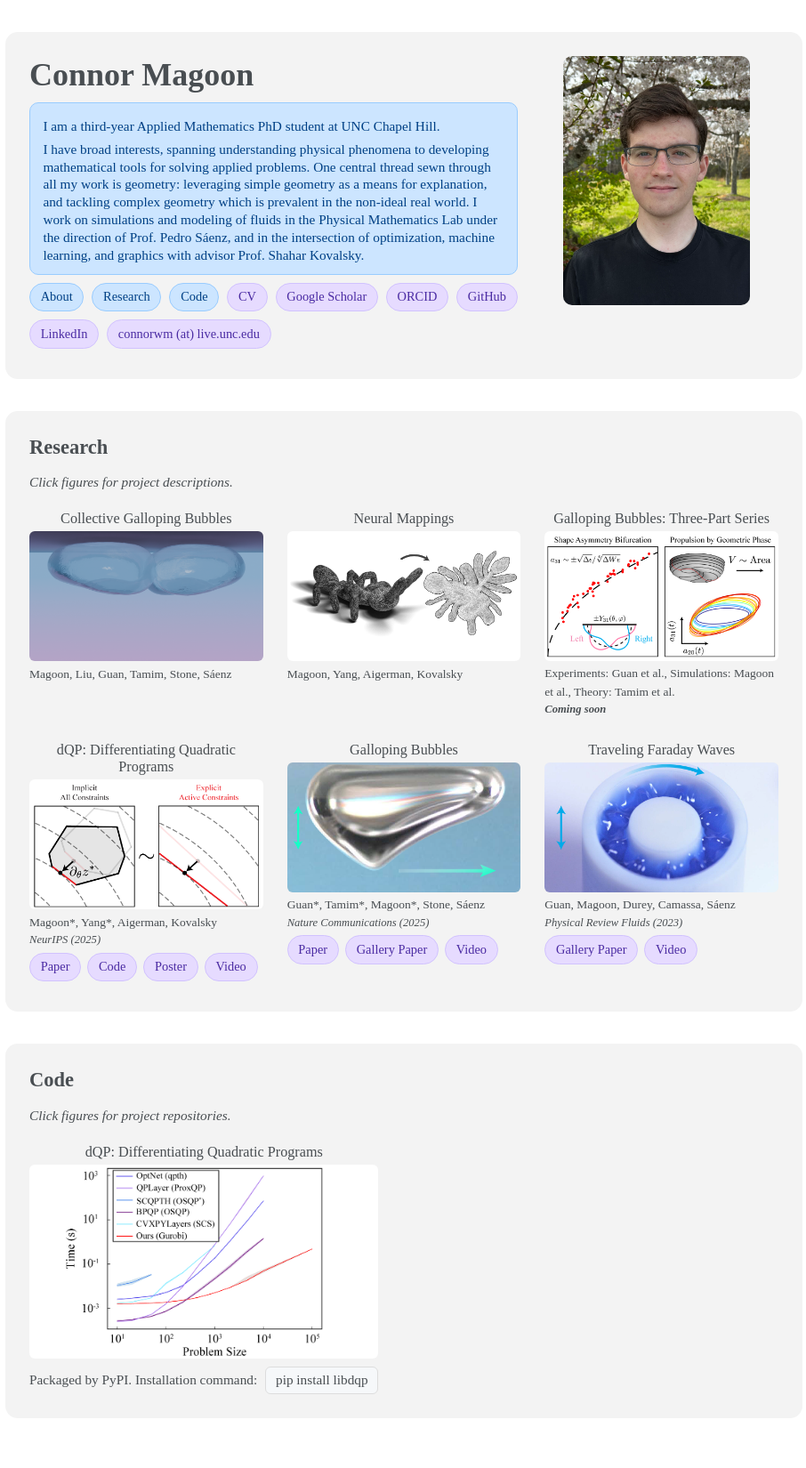
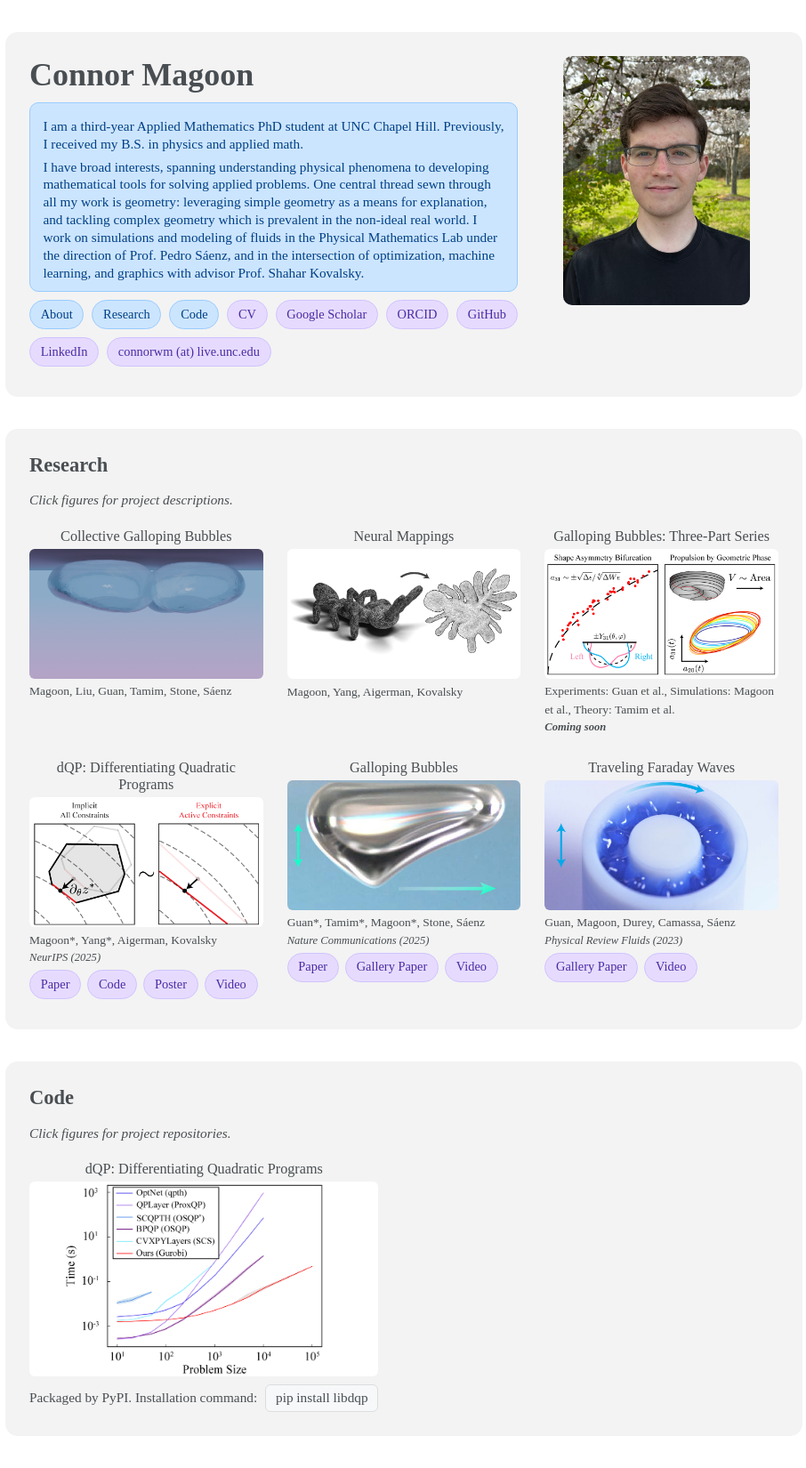
Before and after one commit to cwmagoon/cwmagoon.github.io, a Jekyll site: the page built from _pages/about.md, in a window 1280 px wide. Shown: the whole page at 89% size, without its empty margins (186-1092 px from the left). Built offline with Jekyll 4.4.1, drawn with Linux system fonts in a browser that asks for light colours.

Commit message:
add B.S.

```diff
--- a/_pages/about.md
+++ b/_pages/about.md
@@ -225,7 +225,7 @@ document.addEventListener("DOMContentLoaded", () => {
 
       <!-- About Box -->
       <div style="background:#cce5ff; color:#004085; border-radius:10px; padding:0.6rem 0.8rem; font-size:0.85rem; line-height:1.3; border: 1px solid #99ccff;">
-        <p style="margin:0.3rem 0 0.3rem 0;"> I am a third-year Applied Mathematics PhD student at UNC Chapel Hill. </p>
+        <p style="margin:0.3rem 0 0.3rem 0;"> I am a third-year Applied Mathematics PhD student at UNC Chapel Hill. Previously, I received my B.S. in physics and applied math. </p>
         I have broad interests, spanning understanding physical phenomena to developing mathematical tools for solving applied problems. One central thread sewn through all my work is geometry: leveraging simple geometry as a means for explanation, and tackling complex geometry which is prevalent in the non-ideal real world.
         I work on simulations and modeling of fluids in the <a href="https://www.pml.unc.edu/" target="_blank">Physical Mathematics Lab</a> under the direction of <a href="https://www.pml.unc.edu/about-me" target="_blank">Prof. Pedro Sáenz</a>, and in the intersection of optimization, machine learning, and graphics with advisor <a href="https://shaharkov.github.io/" target="_blank">Prof. Shahar Kovalsky</a>.
       </div>
```
